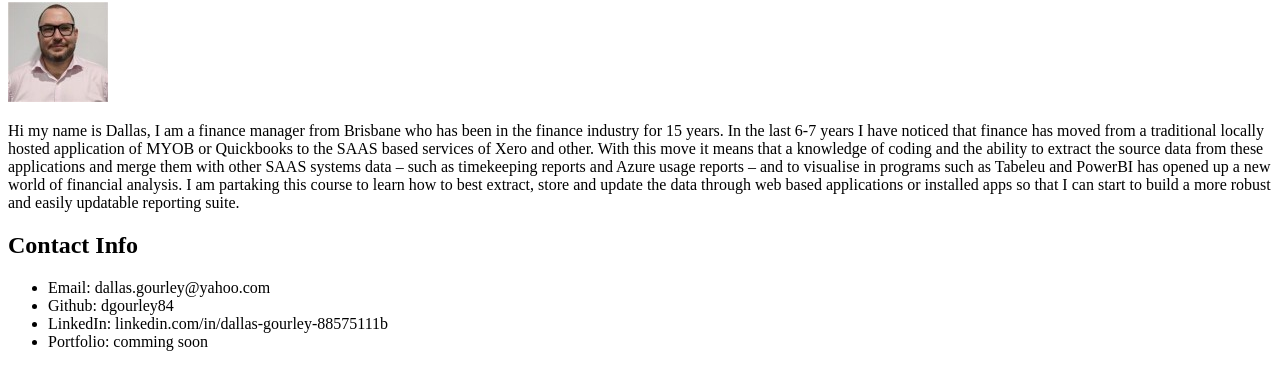
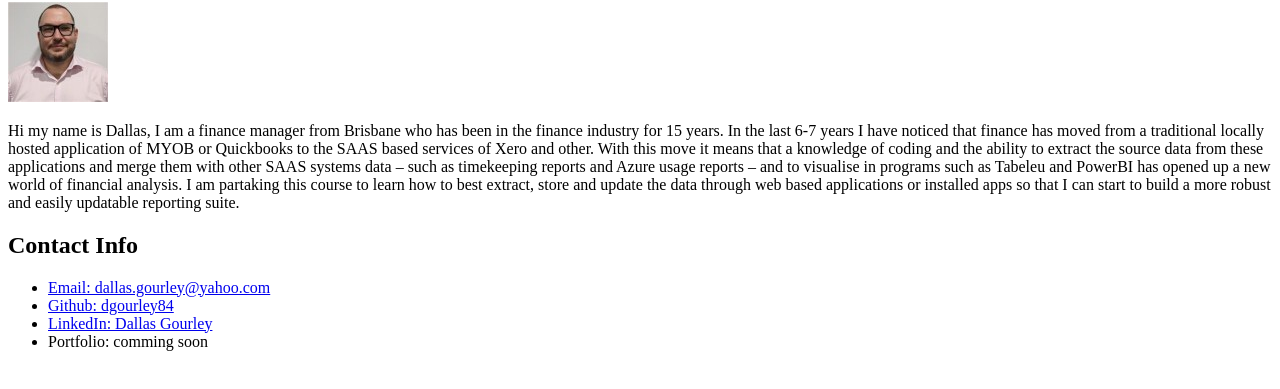
Before and after one commit to dgourley84/HTML-CSS-GIT, a plain HTML site: page index.html in a window 1280 px wide. Shown: the part 163-552 px from the top of the page. Drawn offline with Linux system fonts and the light colour scheme.

Commit message:
Added links to contact info

```diff
--- a/index.html
+++ b/index.html
@@ -4,7 +4,7 @@
     <meta charset="UTF-8">
     <meta http-equiv="X-UA-Compatible" content="IE=edge">
     <meta name="viewport" content="width=device-width, initial-scale=1.0">
-    <title>Document Title</Title>
+    <title>Student Bio - Dallas Gourley</Title>
     </title>
 </head>
 <body>
@@ -19,9 +19,9 @@
     </p>
     <h2>Contact Info</h2>
     <ul>
-        <li>Email: dallas.gourley@yahoo.com</li>
-        <li>Github: dgourley84</li>
-        <li>LinkedIn: linkedin.com/in/dallas-gourley-88575111b</li>
+        <li><a href= "dallas.gourley@yahoo.com">Email: dallas.gourley@yahoo.com</a></li>
+        <li><a href="https://github.com/dgourley84">Github: dgourley84</a></li>
+        <li><a href="linkedin.com/in/dallas-gourley-88575111">LinkedIn: Dallas Gourley</a></li>
         <li>Portfolio: comming soon</li>
     </ul>
 </body>
```
